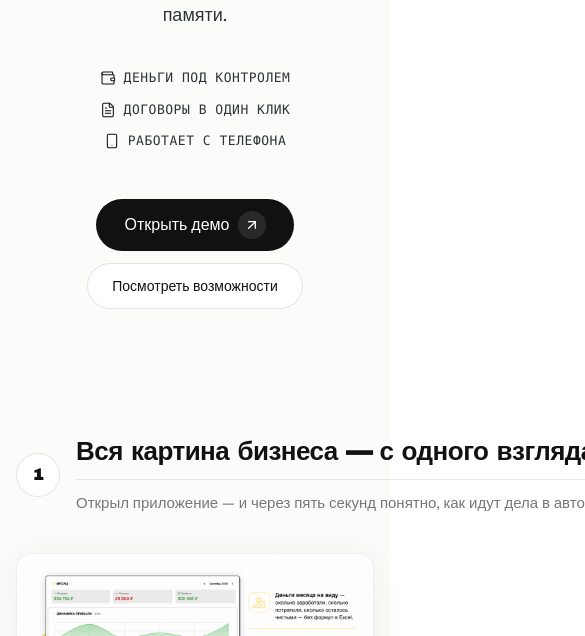
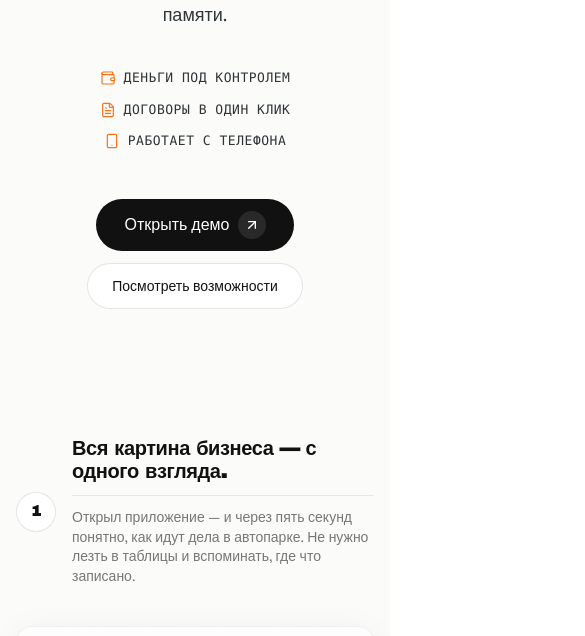
Before and after one commit to Vegass027/demo-car-rent, a React (Vite) app: page /landing in a window 390 px wide. Shown: the part 393-1029 px from the top of the page, 585 px wide, since content can reach past the window. Built offline with nearby package versions, Linux system fonts and the light colour scheme; no server answers.

Commit message:
feat: orange icons in hero triggers, centered copyright, arrow on 'Open demo' in mobile menu, mobile-friendly text sizing (no nowrap on small screens)

```diff
--- a/src/components/landing/FeatureBlock.tsx
+++ b/src/components/landing/FeatureBlock.tsx
@@ -55,20 +55,20 @@ export function FeatureBlock({
         transition={{ duration: 0.6, ease: EASE }}
         className="mb-10 grid grid-cols-[auto_1fr] items-center gap-4 md:mb-14"
       >
-        <span className="flex h-11 w-11 shrink-0 items-center justify-center rounded-full border border-black/10 bg-white font-head text-base font-semibold text-[#111]">
+        <span className="flex h-10 w-10 shrink-0 items-center justify-center rounded-full border border-black/10 bg-white font-head text-[15px] font-semibold text-[#111] md:h-11 md:w-11 md:text-base">
           {number}
         </span>
         {!descriptionInCard ? (
           <div>
-            <h2 className="font-head text-[26px] font-semibold leading-[1.15] tracking-[-0.02em] text-[#111] md:text-3xl lg:text-[36px] whitespace-nowrap">
+            <h2 className="font-head text-[20px] font-semibold leading-[1.15] tracking-[-0.02em] text-[#111] md:text-3xl lg:text-[36px] md:whitespace-nowrap">
               {title}
             </h2>
-            <p className="mt-3 max-w-full truncate whitespace-nowrap border-t border-black/[0.08] pt-3 text-[15px] leading-[1.4] text-[#787774] md:text-base">
+            <p className="mt-3 max-w-full border-t border-black/[0.08] pt-3 text-[14px] leading-[1.4] text-[#787774] md:truncate md:whitespace-nowrap md:text-base">
               {description}
             </p>
           </div>
         ) : (
-          <h2 className="font-head text-[26px] font-semibold leading-[1.15] tracking-[-0.02em] text-[#111] md:text-3xl lg:text-[36px] whitespace-nowrap">
+          <h2 className="font-head text-[20px] font-semibold leading-[1.15] tracking-[-0.02em] text-[#111] md:text-3xl lg:text-[36px] md:whitespace-nowrap">
             {title}
           </h2>
         )}
--- a/src/components/landing/Footer.tsx
+++ b/src/components/landing/Footer.tsx
@@ -44,7 +44,7 @@ export function LandingFooter() {
         </div>
       </div>
       <div className="border-t border-black/[0.06]">
-        <p className="mx-auto max-w-7xl px-4 py-5 text-xs text-[#787774] md:px-8">
+        <p className="mx-auto max-w-7xl px-4 py-5 text-center text-xs text-[#787774] md:px-8">
           © {new Date().getFullYear()} Автопарк CRM. Демо-версия для ознакомления.
         </p>
       </div>
--- a/src/components/landing/Header.tsx
+++ b/src/components/landing/Header.tsx
@@ -1,6 +1,6 @@
 import { useEffect, useState } from 'react'
 import { Link } from 'react-router-dom'
-import { Menu, X, Car } from 'lucide-react'
+import { Menu, X, Car, ArrowUpRight } from 'lucide-react'
 import { motion, AnimatePresence } from 'framer-motion'
 import { cn } from '@/lib/utils'
 
@@ -71,9 +71,12 @@ export function LandingHeader() {
         <div className="flex items-center gap-2">
           <Link
             to="/login"
-            className="hidden md:inline-flex items-center justify-center rounded-full bg-[#111] px-5 py-2 text-sm font-medium text-white transition-all duration-200 hover:bg-[#333] active:scale-[0.98]"
+            className="group hidden md:inline-flex items-center gap-2 rounded-full bg-[#111] pl-5 pr-1.5 py-1.5 text-sm font-medium text-white transition-all duration-200 hover:bg-[#333] active:scale-[0.98]"
           >
             Открыть демо
+            <span className="flex h-7 w-7 items-center justify-center rounded-full bg-white/10 transition-transform duration-200 group-hover:translate-x-0.5 group-hover:-translate-y-[1px] group-hover:scale-105">
+              <ArrowUpRight className="h-4 w-4 text-white" strokeWidth={2} />
+            </span>
           </Link>
           <button
             className="lg:hidden inline-flex h-10 w-10 items-center justify-center rounded-md border border-black/10 bg-white/60 backdrop-blur"
@@ -111,9 +114,12 @@ export function LandingHeader() {
               <Link
                 to="/login"
                 onClick={() => setMobileOpen(false)}
-                className="mt-2 inline-flex items-center justify-center rounded-full bg-[#111] px-5 py-2.5 text-sm font-medium text-white"
+                className="group mt-2 inline-flex items-center justify-center gap-2 rounded-full bg-[#111] px-5 py-2.5 text-sm font-medium text-white"
               >
                 Открыть демо
+                <span className="flex h-6 w-6 items-center justify-center rounded-full bg-white/10 transition-transform duration-200 group-hover:translate-x-0.5 group-hover:-translate-y-[1px]">
+                  <ArrowUpRight className="h-3.5 w-3.5 text-white" strokeWidth={2} />
+                </span>
               </Link>
             </div>
           </motion.nav>
--- a/src/pages/Landing.tsx
+++ b/src/pages/Landing.tsx
@@ -91,7 +91,7 @@ export function Landing() {
                 key={t.label}
                 className="flex items-center gap-2 font-mono text-[13px] uppercase tracking-[0.04em] text-[#2F3437]"
               >
-                <t.icon className="h-4 w-4 text-[#111]" strokeWidth={1.6} />
+                <t.icon className="h-4 w-4 text-[#F97316]" strokeWidth={1.8} />
                 {t.label}
               </span>
             ))}
```
